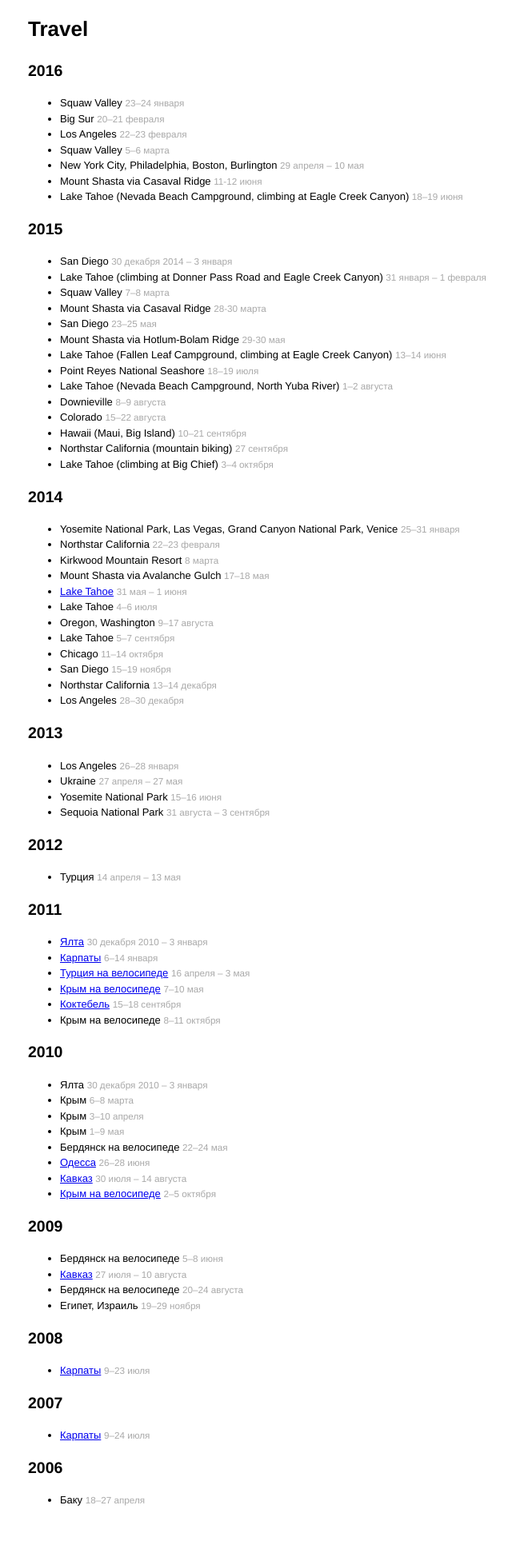
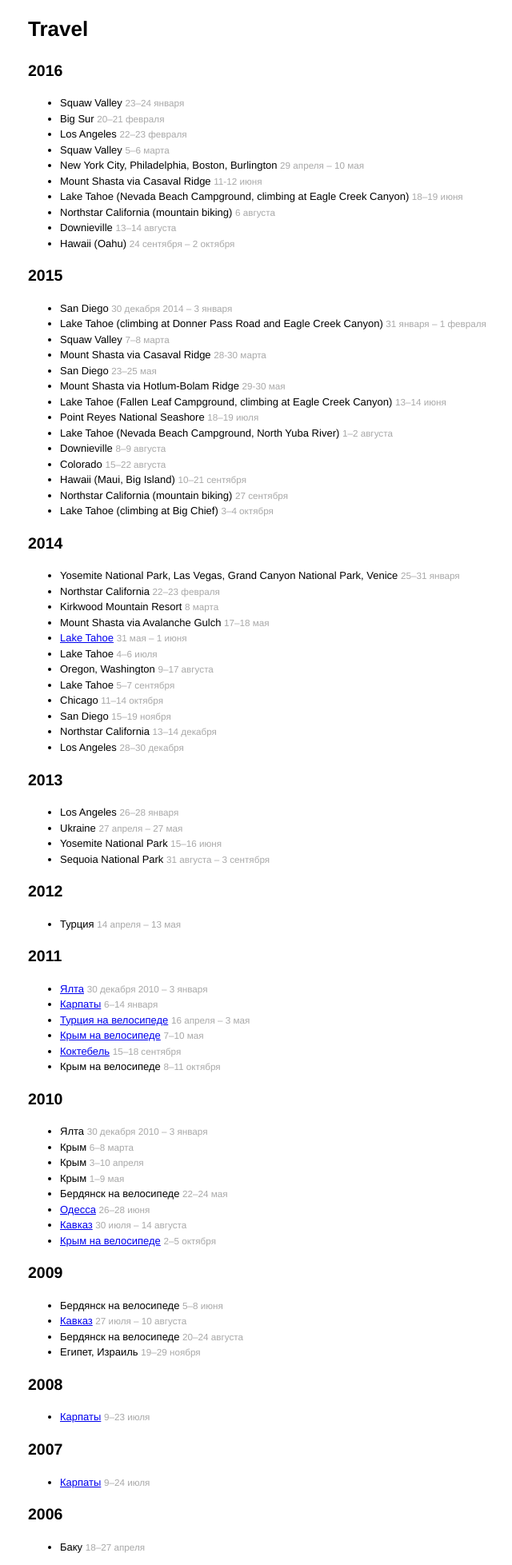
Before and after one commit to denis/denis.github.com, a Jekyll site: the page built from travel.md, in a window 1280 px wide. Shown: the whole page at 80% size, without its empty margins (205-845 px from the left). Built offline with Jekyll 4.4.1, drawn with Linux system fonts in a browser that asks for light colours; comment, search, counter and statistics services are not loaded; before the commit the page ends 1899 px from its top, so only the background shows below that.

Commit message:
Update travel

```diff
--- a/travel.md
+++ b/travel.md
@@ -15,6 +15,9 @@ css: travel
 - New York City, Philadelphia, Boston, Burlington <small>29 апреля – 10 мая</small>
 - Mount Shasta via Casaval Ridge <small>11-12 июня</small>
 - Lake Tahoe (Nevada Beach Campground, climbing at Eagle Creek Canyon) <small>18–19 июня</small>
+- Northstar California (mountain biking) <small>6 августа</small>
+- Downieville <small>13–14 августа</small>
+- Hawaii (Oahu) <small>24 сентября – 2 октября</small>
 
 ## 2015
 
```
